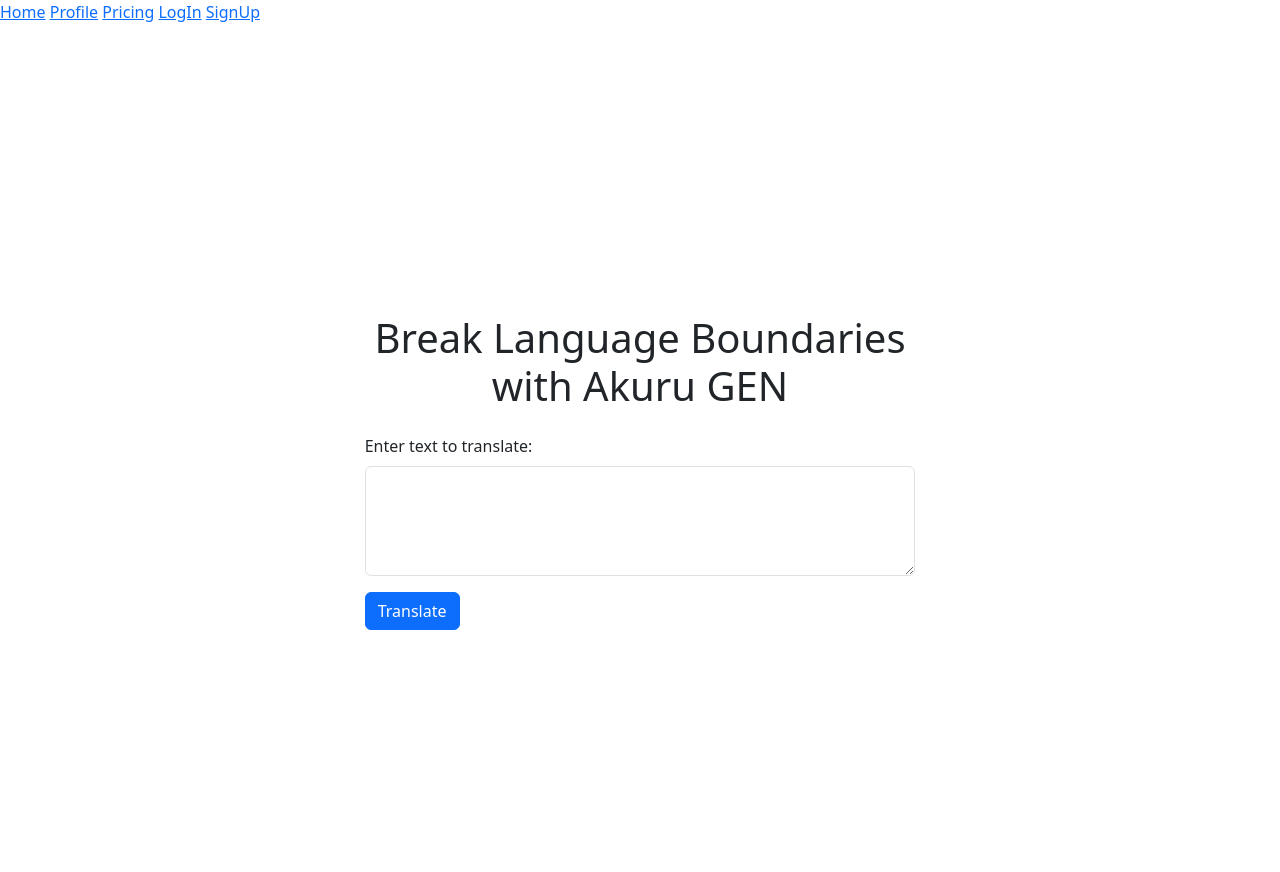
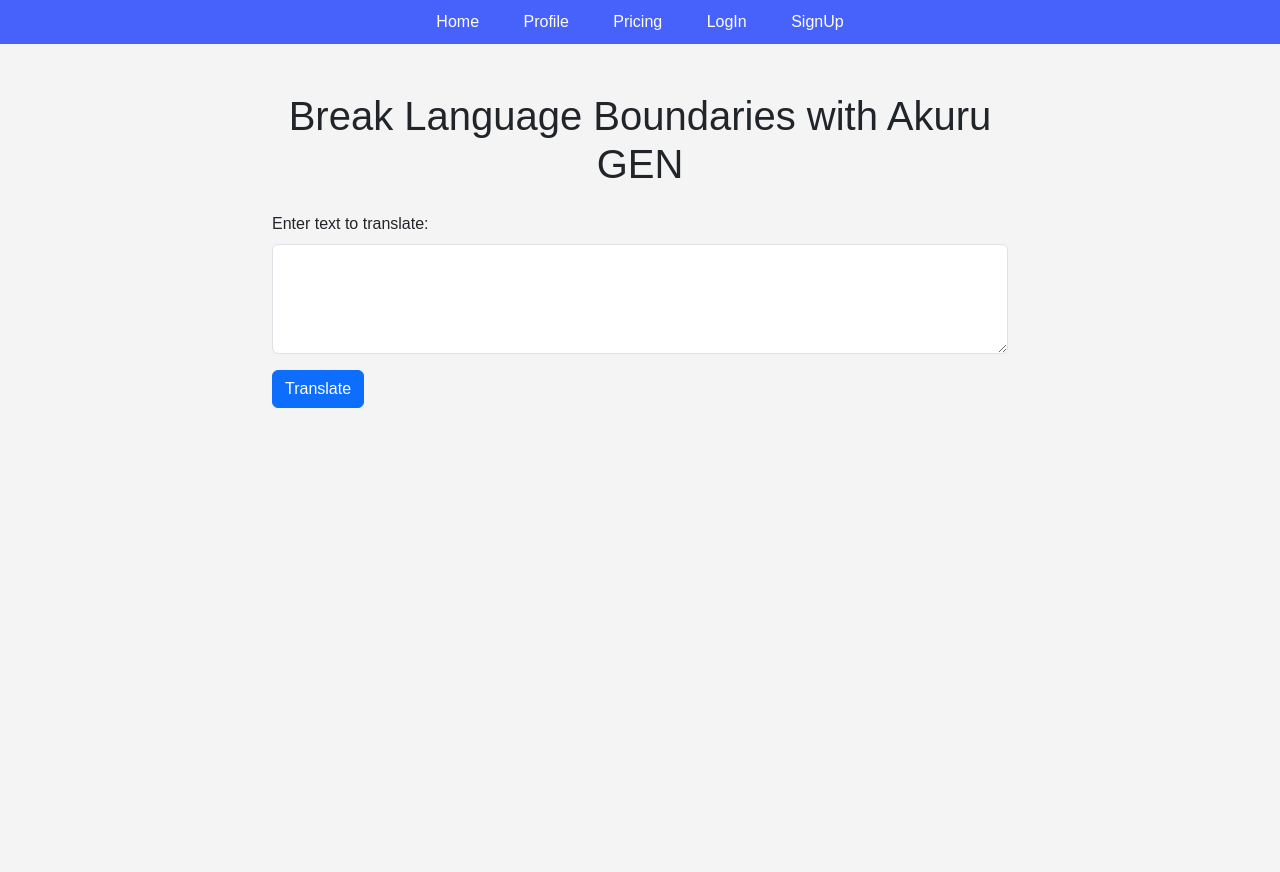
Before and after one commit to ThaminduSulakshana/The-Akuru-GEN, a Flask app: page /translate in a window 1280 px wide. After the commit the page ends 408 px from the top, so only its background shows below. Run offline with Flask 3, Linux system fonts and the light colour scheme; parts of the project's set-up code (start-up, migrations or seed data) failed here and were passed over.

Commit message:
update styles

```diff
--- a/static/styles.css
+++ b/static/styles.css
@@ -1,15 +1,46 @@
-/* styles.css */
+body {
+    font-family: Arial, sans-serif;
+    margin: 0;
+    padding: 0;
+    background-color: #f4f4f4;
+}
 
-/* Center the container vertically and horizontally */
-.container {
+nav {
+    background-color: #0026ffb4;
+    color: #fff;
+    padding: 10px;
+    text-align: center;
+}
+
+nav a {
+    color: #fff;
+    text-decoration: none;
+    padding: 10px;
+    margin: 0 10px;
+}
+
+main {
     display: flex;
     justify-content: center;
     align-items: center;
-    min-height: 100vh;
-
+    height: 60vh;
 }
 
-/* Add padding and background color to the card */
+.box {
+    width: 300px;
+    height: 150px; /* Set a fixed height */
+    overflow: auto; /* Allow scrolling if content exceeds the box height */
+    padding: 20px;
+    background-color: #fff;
+    border-radius: 8px;
+    box-shadow: 0 0 10px rgba(0, 0, 0, 0.1);
+    margin: 0 20px;
+}
+
+#ticketBox {
+    border: 2px solid #00d9ff;
+}
+
 .card {
     padding: 20px;
     background-color: #f8f9fa;
```
